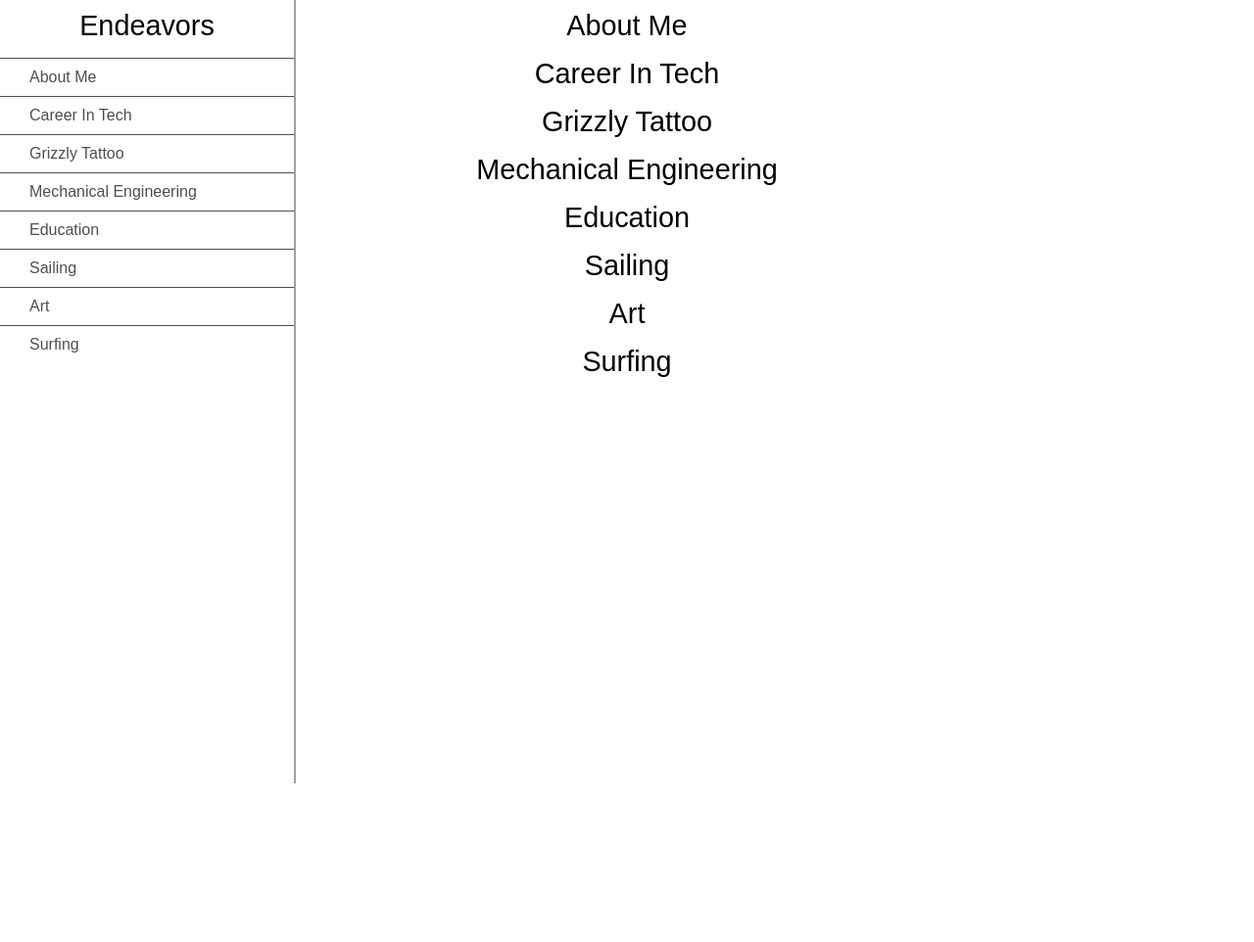
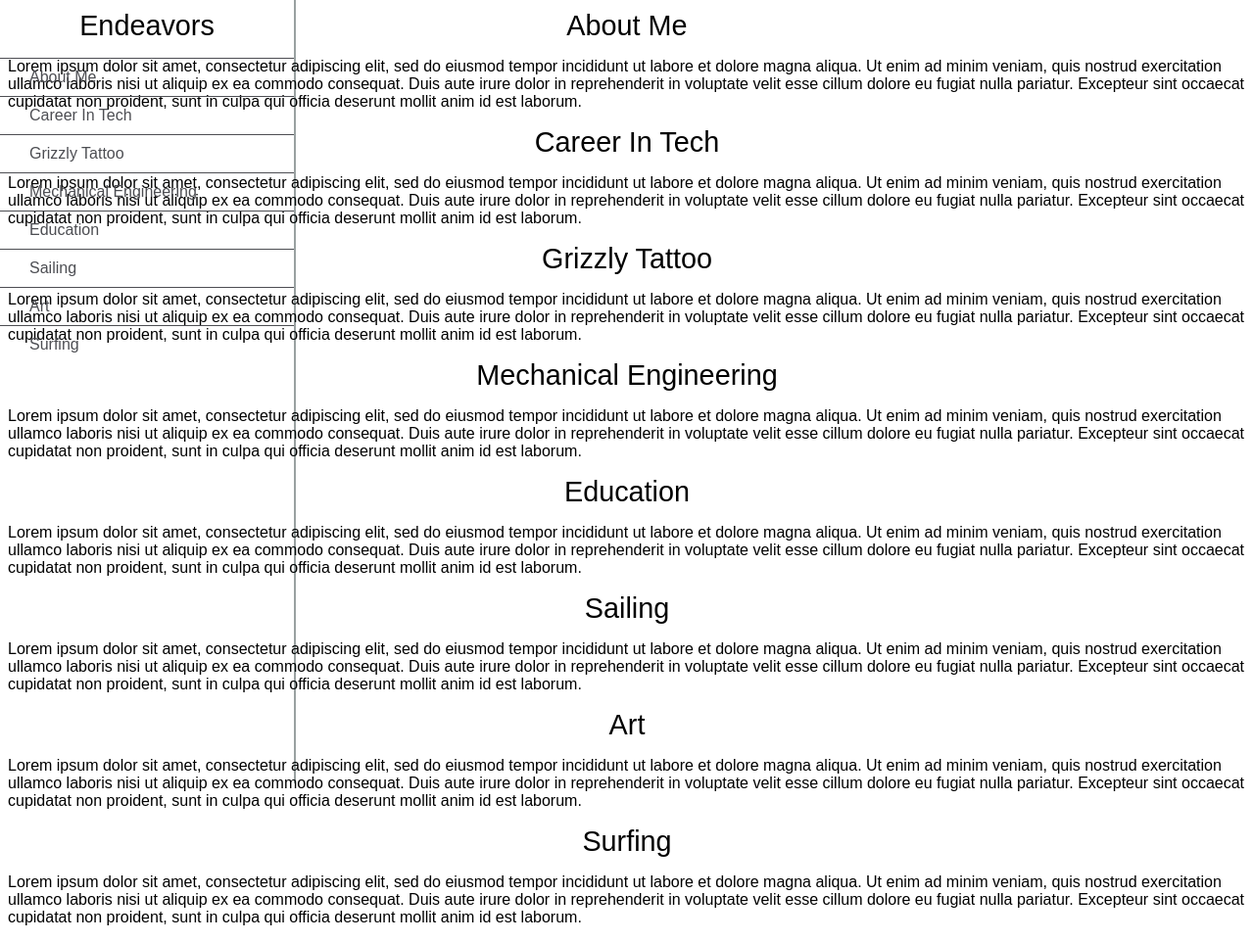
Before and after one commit to skipmarcel/portfolio-landing, a plain HTML site: page index.html in a window 1280 px wide. Shown: the whole page at 98% size. Before the commit the page ends 800 px from the top, so only its background shows below. Drawn offline with Linux system fonts and the light colour scheme.

Commit message:
stuck on p overflow issue

```diff
--- a/css/styles.css
+++ b/css/styles.css
@@ -1,5 +1,6 @@
 html, body {
     font-family: sans-serif;
+
 }
 
 
@@ -48,3 +49,18 @@ nav {
     overflow-x: hidden;
     overflow-y: auto;
 }
+
+#main_doc {
+    position: absolute;
+    margin-left: 310px;
+    padding: 20px;
+    margin-bottom: 110px;
+}
+
+p {
+    display: block;
+    margin-block-start: 1em;
+    margin-inline-end: 1em;
+    scroll-margin-inline-start: 0px;
+    margin-inline-end: 0px;
+}
--- a/index.html
+++ b/index.html
@@ -24,7 +24,7 @@
     <section class="main-section" id="About_Me">
         <header>About Me</header>
         <article>
-            <p>
+            <p>Lorem ipsum dolor sit amet, consectetur adipiscing elit, sed do eiusmod tempor incididunt ut labore et dolore magna aliqua. Ut enim ad minim veniam, quis nostrud exercitation ullamco laboris nisi ut aliquip ex ea commodo consequat. Duis aute irure dolor in reprehenderit in voluptate velit esse cillum dolore eu fugiat nulla pariatur. Excepteur sint occaecat cupidatat non proident, sunt in culpa qui officia deserunt mollit anim id est laborum.
             </p>
         </article>
     </section>
@@ -32,49 +32,49 @@
     <section class="main-section" id="#Career_In_Tech">
         <header>Career In Tech</header>
         <article>
-            <p>
+            <p>Lorem ipsum dolor sit amet, consectetur adipiscing elit, sed do eiusmod tempor incididunt ut labore et dolore magna aliqua. Ut enim ad minim veniam, quis nostrud exercitation ullamco laboris nisi ut aliquip ex ea commodo consequat. Duis aute irure dolor in reprehenderit in voluptate velit esse cillum dolore eu fugiat nulla pariatur. Excepteur sint occaecat cupidatat non proident, sunt in culpa qui officia deserunt mollit anim id est laborum.
             </p>
         </article>
 
         <section class="main-section" id="#Grizzly_Tattoo">
             <header>Grizzly Tattoo</header>
             <article>
-                <p>
+                <p>Lorem ipsum dolor sit amet, consectetur adipiscing elit, sed do eiusmod tempor incididunt ut labore et dolore magna aliqua. Ut enim ad minim veniam, quis nostrud exercitation ullamco laboris nisi ut aliquip ex ea commodo consequat. Duis aute irure dolor in reprehenderit in voluptate velit esse cillum dolore eu fugiat nulla pariatur. Excepteur sint occaecat cupidatat non proident, sunt in culpa qui officia deserunt mollit anim id est laborum.
                 </p>
             </article>
 
             <section class="main-section" id="#Mechanical_Engineering">
                 <header>Mechanical Engineering</header>
                 <article>
-                    <p>
+                    <p>Lorem ipsum dolor sit amet, consectetur adipiscing elit, sed do eiusmod tempor incididunt ut labore et dolore magna aliqua. Ut enim ad minim veniam, quis nostrud exercitation ullamco laboris nisi ut aliquip ex ea commodo consequat. Duis aute irure dolor in reprehenderit in voluptate velit esse cillum dolore eu fugiat nulla pariatur. Excepteur sint occaecat cupidatat non proident, sunt in culpa qui officia deserunt mollit anim id est laborum.
                     </p>
                 </article>
 
                 <section class="main-section" id="Education">
                     <header>Education</header>
                     <article>
-                        <p>
+                        <p>Lorem ipsum dolor sit amet, consectetur adipiscing elit, sed do eiusmod tempor incididunt ut labore et dolore magna aliqua. Ut enim ad minim veniam, quis nostrud exercitation ullamco laboris nisi ut aliquip ex ea commodo consequat. Duis aute irure dolor in reprehenderit in voluptate velit esse cillum dolore eu fugiat nulla pariatur. Excepteur sint occaecat cupidatat non proident, sunt in culpa qui officia deserunt mollit anim id est laborum.
                         </p>
                     </article>
 
                     <section class="main-section" id="Sailing">
                         <header>Sailing</header>
                         <article>
-                            <p>
+                            <p>Lorem ipsum dolor sit amet, consectetur adipiscing elit, sed do eiusmod tempor incididunt ut labore et dolore magna aliqua. Ut enim ad minim veniam, quis nostrud exercitation ullamco laboris nisi ut aliquip ex ea commodo consequat. Duis aute irure dolor in reprehenderit in voluptate velit esse cillum dolore eu fugiat nulla pariatur. Excepteur sint occaecat cupidatat non proident, sunt in culpa qui officia deserunt mollit anim id est laborum.
                             </p>
                         </article>
 
                         <section class="main-section" id="Art">
                             <header>Art</header>
                             <article>
-                                <p>
+                                <p>Lorem ipsum dolor sit amet, consectetur adipiscing elit, sed do eiusmod tempor incididunt ut labore et dolore magna aliqua. Ut enim ad minim veniam, quis nostrud exercitation ullamco laboris nisi ut aliquip ex ea commodo consequat. Duis aute irure dolor in reprehenderit in voluptate velit esse cillum dolore eu fugiat nulla pariatur. Excepteur sint occaecat cupidatat non proident, sunt in culpa qui officia deserunt mollit anim id est laborum.
                                 </p>
                             </article>
 
                             <section class="main-section" id="Surfing">
                                 <header>Surfing</header>
                                 <article>
-                                    <p>
+                                    <p>Lorem ipsum dolor sit amet, consectetur adipiscing elit, sed do eiusmod tempor incididunt ut labore et dolore magna aliqua. Ut enim ad minim veniam, quis nostrud exercitation ullamco laboris nisi ut aliquip ex ea commodo consequat. Duis aute irure dolor in reprehenderit in voluptate velit esse cillum dolore eu fugiat nulla pariatur. Excepteur sint occaecat cupidatat non proident, sunt in culpa qui officia deserunt mollit anim id est laborum.
                                     </p>
                                 </article>
   </main>
```
